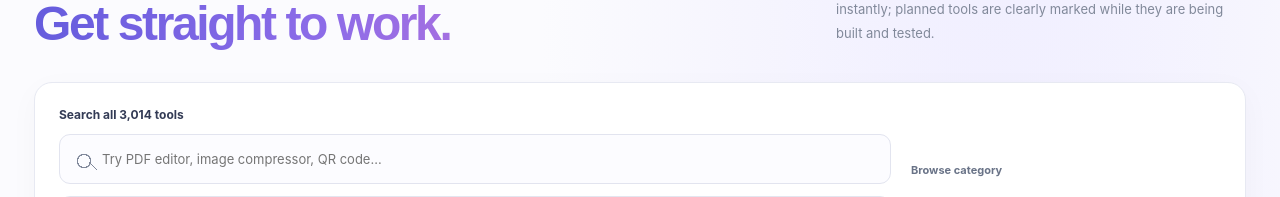
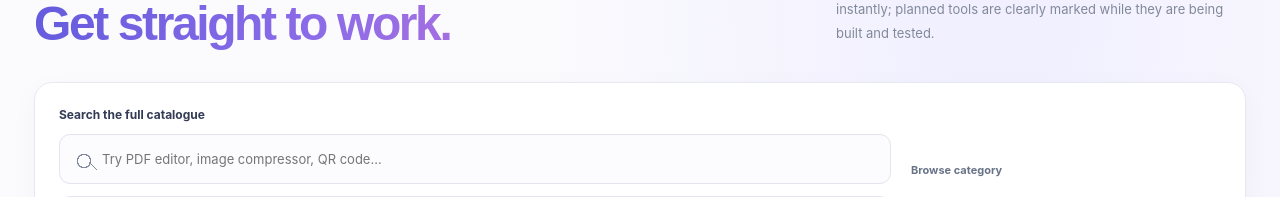
Before and after one commit to Hard-Worker-Dev/PixelTools, a React (Vite) app: page / in a window 1280 px wide. Shown: the part 941-1138 px from the top of the page. Built offline with nearby package versions, Linux system fonts and the light colour scheme.

Commit message:
copy: clarify full-catalogue search label

```diff
--- a/src/App.tsx
+++ b/src/App.tsx
@@ -1584,7 +1584,7 @@ export default function App() {
       <section className="tools-section" id="tools">
         <div className="section-heading"><div><div className="eyebrow">EXPLORE THE PLATFORM</div><h2>Find your next tool.<br/><span>Get straight to work.</span></h2></div><p>Browse the complete roadmap by category. Live tools open instantly; planned tools are clearly marked while they are being built and tested.</p></div>
         <div className="tool-discovery">
-          <label className="tool-search-label" htmlFor="tool-search">Search all 3,014 tools</label>
+          <label className="tool-search-label" htmlFor="tool-search">Search the full catalogue</label>
           <input id="tool-search" className="tool-search" type="search" placeholder="Try PDF editor, image compressor, QR code…" value={toolSearch} onChange={e => setToolSearch(e.target.value)} />
           <label className="tool-category-label" htmlFor="tool-category">Browse category</label>
           <select id="tool-category" className="tool-category-select" value={toolCategory} onChange={e => setToolCategory(e.target.value)}>
```
